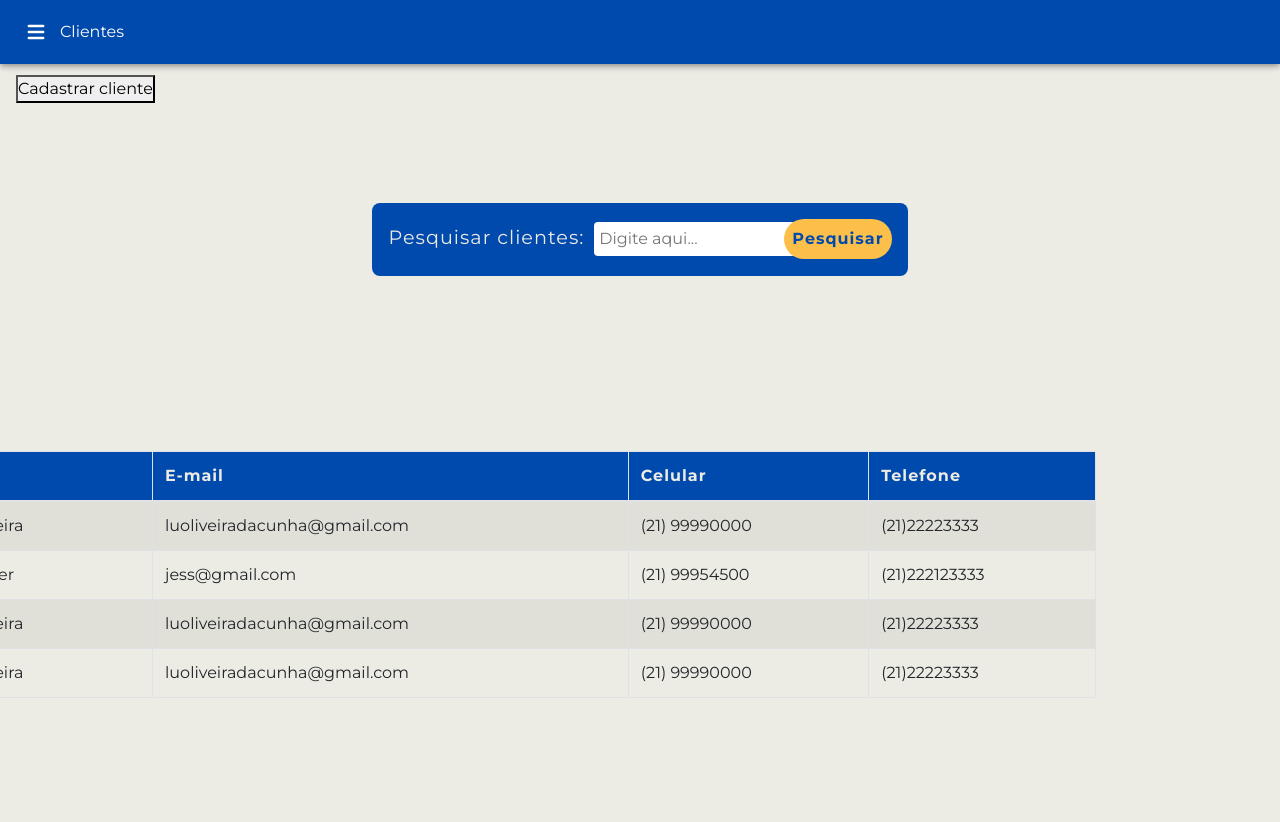
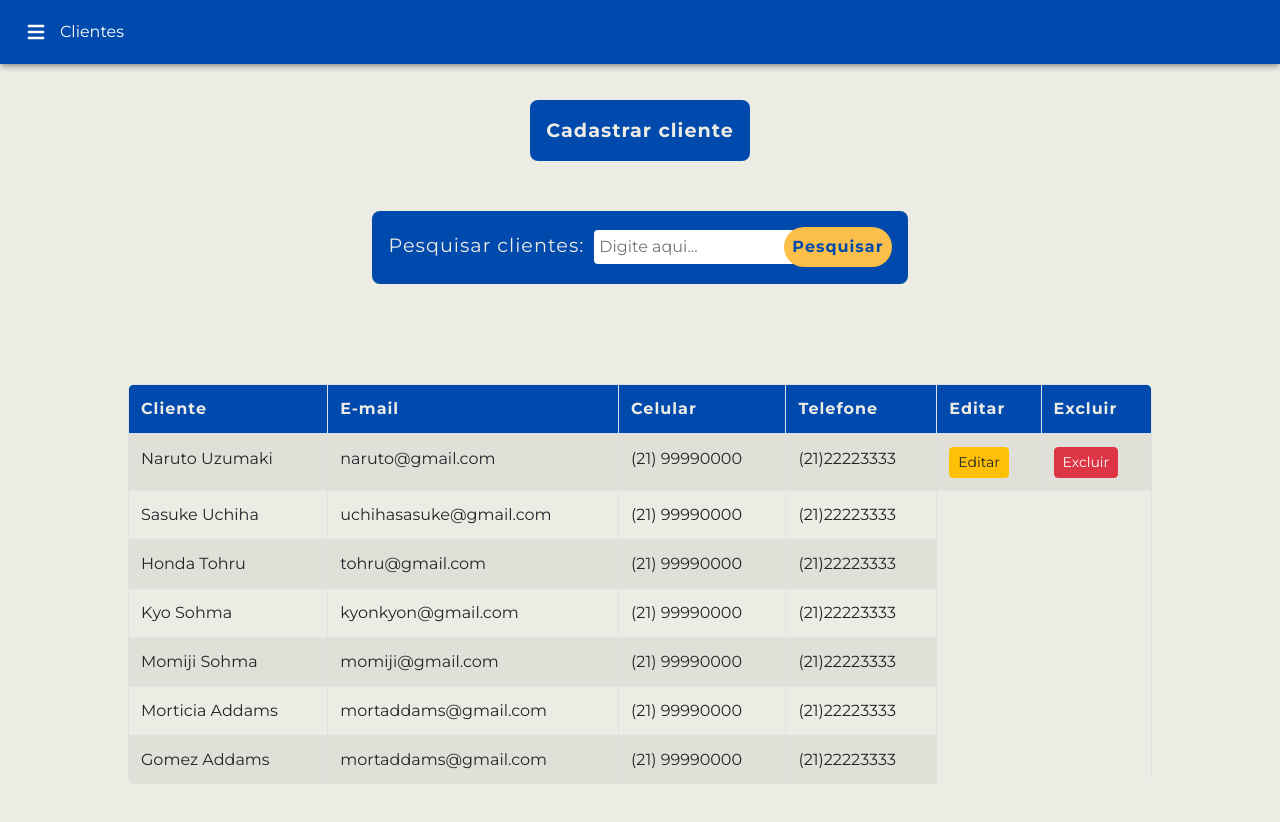
Before and after one commit to jsenger/desafio-afya, a React (Create React App) app in the folder frontend/: page /clients in a window 1280 px wide. Shown: the top 822 px of the page. After the commit the page ends 800 px from the top, so only its background shows below. Built offline with nearby package versions, Linux system fonts and the light colour scheme; sample sign-in values are in the browser's storage; the HTML template or start-up script is replaced by a standard one; a web font is replaced by a local one.

Commit message:
Client register form using Bootstrap

```diff
--- a/frontend/src/assets/ModalStyles/index.ts
+++ b/frontend/src/assets/ModalStyles/index.ts
@@ -6,28 +6,53 @@ export const ModalContainer = styled.div`
   z-index: 1;
   left: 0;
   top: 0;
+  overflow: auto;
   width: 100%;
   height: 100%;
-  overflow: auto;
-  background-color: rgb(0, 0, 0);
+
+  background-color: var(--background-color);
   background-color: rgba(0, 0, 0, 0.4);
 
   &.show {
     display: block;
   }
 
+  button {
+    background-color: var(--main-button-color);
+    border: 0;
+    border-radius: 8px;
+    color: var(--main-color);
+    font-size: 1.2rem;
+    font-weight: bold;
+    letter-spacing: 1px;
+    padding: 8px;
+
+    transition: 0.5s linear;
+
+    &:hover {
+      background-color: var(--main-color);
+      color: var(--main-button-color);
+    }
+  }
+
   .modal-content {
-    background-color: #fefefe;
+
+    background-color: var(--background-color);
     margin: 15% auto;
     padding: 20px;
-    border: 1px solid #888;
+    border: 1px solid var(--main-color);
     width: 80%;
+    color: var(--main-color);
 
     .modal-header {
+      display: flex;
+      align-items: center;
+      justify-content: space-between;
+
       .close {
-        color: #aaa;
+        color: var(--main-text-color);
         float: right;
-        font-size: 28px;
+        font-size: 3rem;
         font-weight: bold;
 
         &:hover,
@@ -38,5 +63,11 @@ export const ModalContainer = styled.div`
         }
       }
     }
+
+    label {
+      font-weight: bold;
+      letter-spacing: 0.5px;
+
+    }
   }
 `;
--- a/frontend/src/components/AddressForm/index.tsx
+++ b/frontend/src/components/AddressForm/index.tsx
@@ -17,8 +17,11 @@ interface AddressFormProps {
 const AddressForm = ({ address, setAddress }: AddressFormProps) => {
   return (
     <>
+      <div className="form-row">
+        <div className="form-group col-md-4">
           <label htmlFor="cep">CEP:</label>
           <input
+            className="form-control"
             type="text"
             name="cep"
             id="cep"
@@ -29,9 +32,12 @@ const AddressForm = ({ address, setAddress }: AddressFormProps) => {
               })
             }
           />
+        </div>
 
+        <div className="form-group col-md-8">
           <label htmlFor="street">Logradouro:</label>
           <input
+            className="form-control"
             type="text"
             name="street"
             id="street"
@@ -42,9 +48,13 @@ const AddressForm = ({ address, setAddress }: AddressFormProps) => {
               })
             }
           />
-
+        </div>
+      </div>
+      <div className="form-row">
+        <div className="form-group col-md-4">
         <label htmlFor="number">Número:</label>
         <input
+          className="form-control"
           type="number"
           name="number"
           id="number"
@@ -56,9 +66,11 @@ const AddressForm = ({ address, setAddress }: AddressFormProps) => {
             })
           }
         />
-
+        </div>
+        <div className="form-group col-md-8">
           <label htmlFor="neighborhood">Bairro:</label>
           <input
+          className="form-control"
           type="text"
           name="neighborhood"
           id="neighborhood"
@@ -70,8 +82,13 @@ const AddressForm = ({ address, setAddress }: AddressFormProps) => {
           }
           />
 
+        </div>
+      </div>
+      <div className="form-row">
+        <div className="form-group col-md-8">
         <label htmlFor="city">Cidade:</label>
       <input
+      className="form-control"
         type="text"
         name="city"
         id="city"
@@ -82,9 +99,11 @@ const AddressForm = ({ address, setAddress }: AddressFormProps) => {
           })
         }
       />
-
+        </div>
+        <div className="form-group col-md-4">
         <label htmlFor="state">Estado:</label>
       <select
+      className="form-control"
         name="state"
         defaultValue={""}
         onChange={e =>
@@ -123,6 +142,8 @@ const AddressForm = ({ address, setAddress }: AddressFormProps) => {
         <option value="SE">SE</option>
         <option value="TO">TO</option>
       </select>
+        </div>
+      </div>
     </>
   );
 };
--- a/frontend/src/components/ClientsModal/styles.ts
+++ b/frontend/src/components/ClientsModal/styles.ts
@@ -1,7 +1,9 @@
 import styled from 'styled-components';
 
 export const ClientsModal = styled.main`
+
   input {
     width: 100%;
+
   }
 `;
--- a/frontend/src/components/Search/styles.ts
+++ b/frontend/src/components/Search/styles.ts
@@ -8,7 +8,7 @@ export const SearchField = styled.form`
   justify-content: center;
   align-items: center;
   margin: 0 auto;
-  margin-top: 100px;
+  margin-top: 50px;
 
   width: fit-content;
   min-width: 300px;
--- a/frontend/src/components/Table/index.tsx
+++ b/frontend/src/components/Table/index.tsx
@@ -5,37 +5,59 @@ import {TableContainer} from './styles';
 const ClientsTable: React.FC = () => {
   return (
     <TableContainer>
-      <Table striped bordered hover responsive="lg">
+      <Table striped bordered hover >
       <thead>
         <tr>
           <th>Cliente</th>
           <th>E-mail</th>
           <th>Celular</th>
           <th>Telefone</th>
+          <th>Editar</th>
+          <th>Excluir</th>
         </tr>
       </thead>
       <tbody>
         <tr>
-          <td>Luciana Oliveira</td>
-          <td>luoliveiradacunha@gmail.com</td>
+          <td>Naruto Uzumaki</td>
+          <td>naruto@gmail.com</td>
+          <td>(21) 99990000</td>
+          <td>(21)22223333</td>
+          <td><button className="btn btn-sm btn-warning rounded">Editar</button></td>
+          <td><button className="btn btn-sm btn-danger rounded">Excluir</button></td>
+        </tr>
+        <tr>
+          <td>Sasuke Uchiha</td>
+          <td>uchihasasuke@gmail.com</td>
           <td>(21) 99990000</td>
           <td>(21)22223333</td>
         </tr>
         <tr>
-          <td>Jéssica Senger</td>
-          <td>jess@gmail.com</td>
-          <td>(21) 99954500</td>
-          <td>(21)222123333</td>
-        </tr>
-        <tr>
-          <td>Luciana Oliveira</td>
-          <td>luoliveiradacunha@gmail.com</td>
+          <td>Honda Tohru</td>
+          <td>tohru@gmail.com</td>
           <td>(21) 99990000</td>
           <td>(21)22223333</td>
         </tr>
         <tr>
-          <td>Luciana Oliveira</td>
-          <td>luoliveiradacunha@gmail.com</td>
+          <td>Kyo Sohma</td>
+          <td>kyonkyon@gmail.com</td>
+          <td>(21) 99990000</td>
+          <td>(21)22223333</td>
+        </tr>
+        <tr>
+          <td>Momiji Sohma</td>
+          <td>momiji@gmail.com</td>
+          <td>(21) 99990000</td>
+          <td>(21)22223333</td>
+        </tr>
+        <tr>
+          <td>Morticia Addams</td>
+          <td>mortaddams@gmail.com</td>
+          <td>(21) 99990000</td>
+          <td>(21)22223333</td>
+        </tr>
+        <tr>
+          <td>Gomez Addams</td>
+          <td>mortaddams@gmail.com</td>
           <td>(21) 99990000</td>
           <td>(21)22223333</td>
         </tr>
--- a/frontend/src/components/Table/styles.ts
+++ b/frontend/src/components/Table/styles.ts
@@ -1,20 +1,49 @@
 import styled from 'styled-components';
 
 export const TableContainer = styled.main`
-  margin-top: 100px;
+  margin: 0 auto;
+  width: 80%;
+  height: 50vh;
+  overflow-y: auto;
+  overflow-x: auto;
+
+  border-radius: 8px;
+
+::-webkit-scrollbar {
+  width: 10px;
+}
+
+::-webkit-scrollbar-track {
+  background: #f1f1f1;
+}
+
+::-webkit-scrollbar-thumb {
+  background: #888;
+}
+
+::-webkit-scrollbar-thumb:hover {
+  background: #555;
+}
 
 table {
-  width: 80%;
   margin: 0 auto;
-  height: 50%;
+  height: 300px;
 
   thead {
     border-radius: 8px;
     background-color: var(--main-color);
     color: var(--background-color);
     letter-spacing: 1px;
+
   }
 
+    /* button {
+    padding: 6px;
+    font-size: 10px;
+    border-radius: 8px;
+
+
+  } */
+
 }
-
 `
--- a/frontend/src/views/pages/Clients/index.tsx
+++ b/frontend/src/views/pages/Clients/index.tsx
@@ -19,12 +19,12 @@ const Clients: React.FC = () => {
       <ClientsContainer>
         <Sidebar title="Clientes" />
         <main>
-          <button type="button" onClick={handleModalOpen}>
+          <button className="register-button" type="button" onClick={handleModalOpen}>
             Cadastrar cliente
           </button>
-          <Search />
-          <ClientsTable />
         </main>
+        <Search />
+        <ClientsTable />
       </ClientsContainer>
       <ClientsModal state={modalIsOpen} setState={setModalIsOpen} />
     </>
--- a/frontend/src/views/pages/Clients/styles.ts
+++ b/frontend/src/views/pages/Clients/styles.ts
@@ -1,11 +1,30 @@
 import styled from 'styled-components';
 
 export const ClientsContainer = styled.div`
-  display: flex;
 
-  main {
-    flex-grow: 1;
-    padding: 75px 1rem;
-    margin-left: -300px;
+
+main {
+    display: flex;
+    justify-content: center ;
+    flex-grow: 2;
+    margin-top: 100px;
+    /* padding: 75px 1rem;
+    margin-left: -300px; */
+
+    .register-button {
+      padding: 1rem;
+      //border: 1px solid var(--main-color);
+      border: 0;
+      border-radius: 8px;
+      background-color: var(--main-color);
+      font-size: 1.2rem;
+      font-weight: bold;
+      letter-spacing: 1px;
+      color: var(--background-color);
+
+      &:hover {
+        filter: brightness(1.2);
+      }
+    }
   }
 `;
```
Also changed, not shown: frontend/src/components/ClientsModal/index.tsx (+36 -19 lines). Lines whose indentation alone changed are shown as unchanged.
